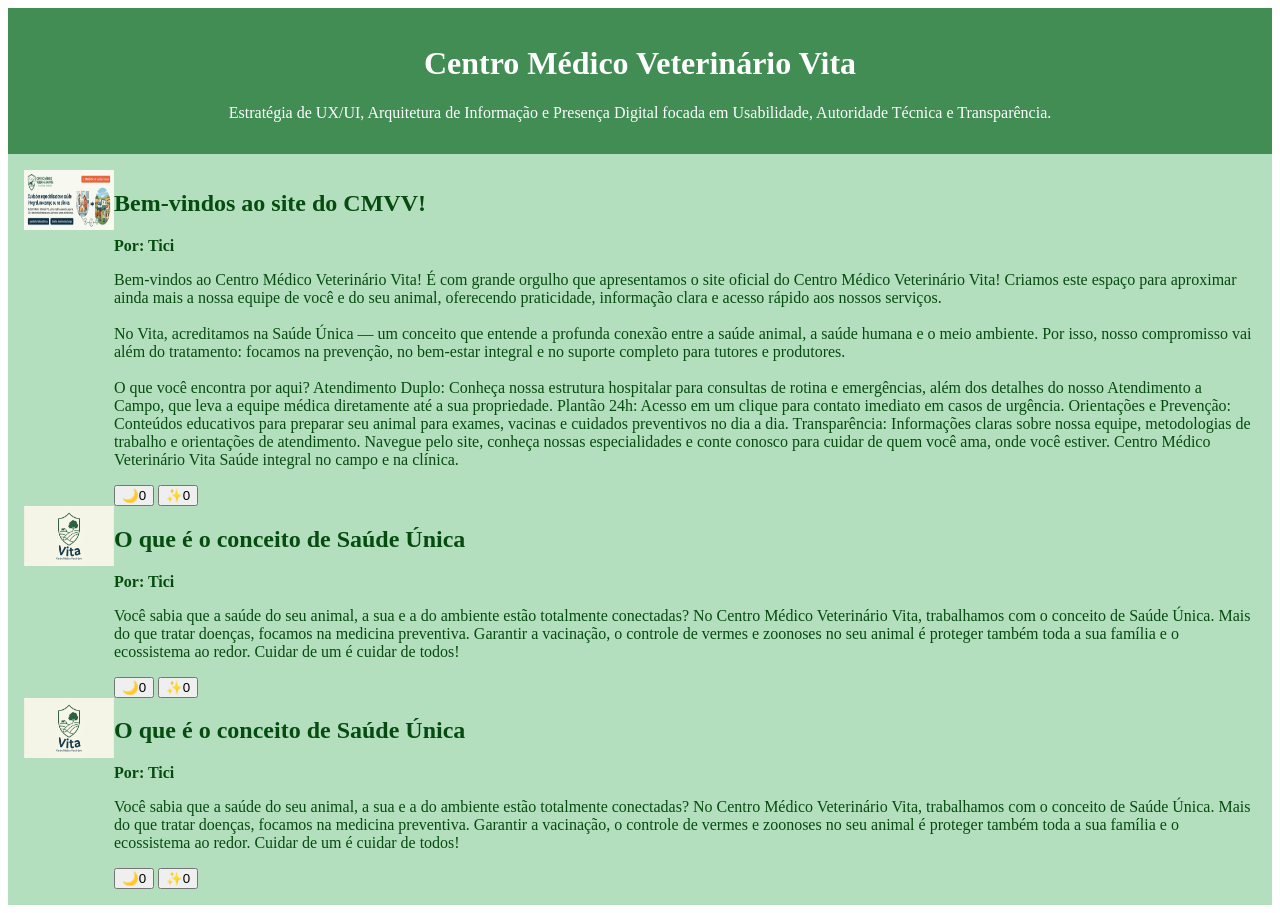
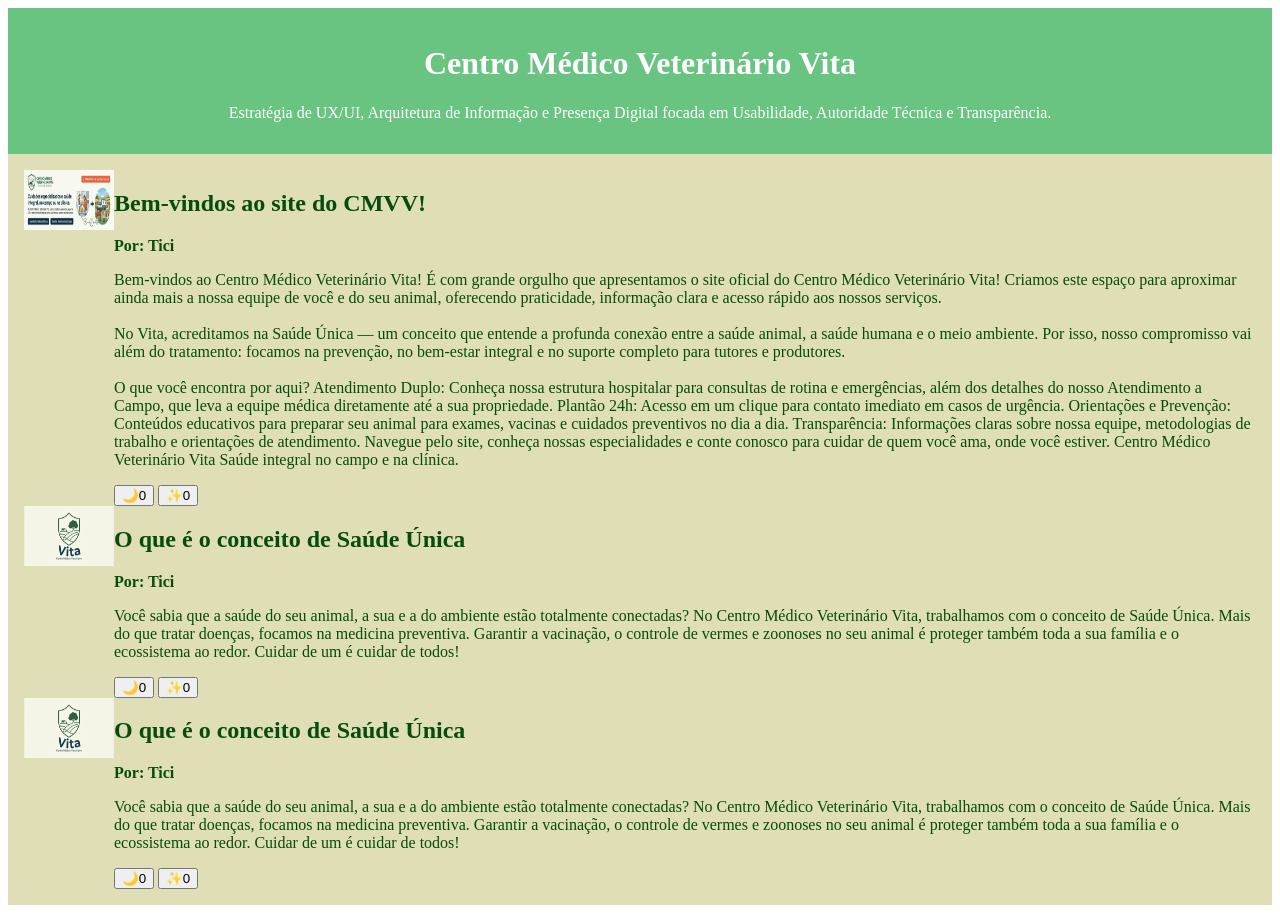
Before and after one commit to heloisabotacio-bot/heloisa, a plain HTML site: page index.html in a window 1280 px wide. Drawn offline with Linux system fonts and the light colour scheme.

Commit message:
ajuste de cores

```diff
--- a/style.css
+++ b/style.css
@@ -3,7 +3,7 @@ body {
 }
 
 header {
-    background-color: #418d54;
+    background-color: #6ac481;
     color: #FFFFFF;
     text-align: center;
     margin: 0 auto;
@@ -11,7 +11,7 @@ header {
 }
 
 main {
-    background-color: #b3dfbe;
+    background-color: #dfdeb6;
     color: #064b0f;
     margin: 0 auto;
     padding: 16px;
```
